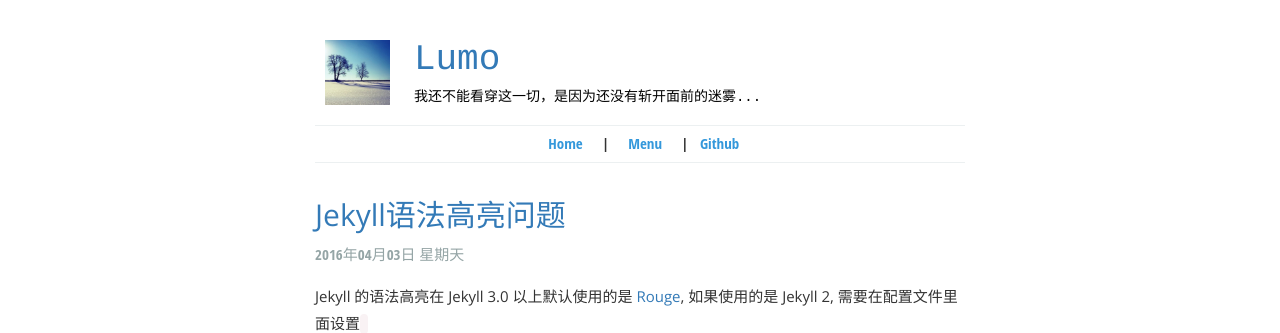
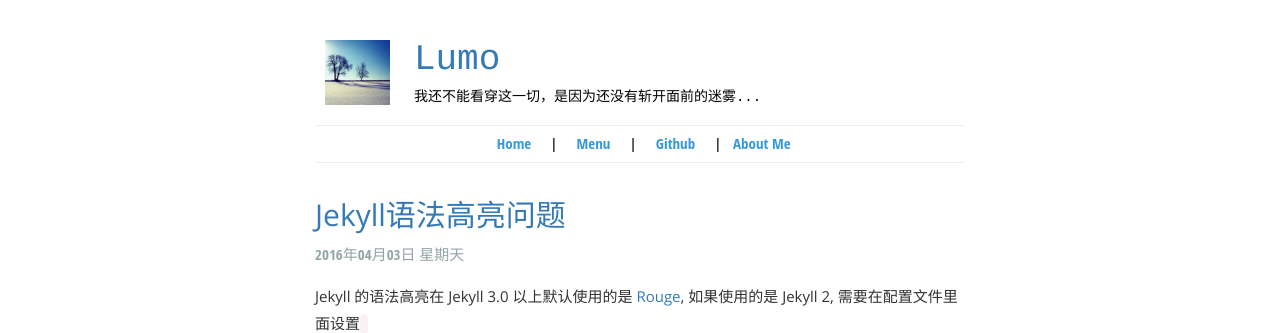
Before and after one commit to LumoCheung/lumocheung.github.com, a Jekyll site: the page built from index.html, in a window 1280 px wide. Shown: the top 333 px of the page. Built offline with Jekyll 4.4.1, drawn with Linux system fonts in a browser that asks for light colours.

Commit message:
Update blog_header.html

```diff
--- a/_includes/blog_header.html
+++ b/_includes/blog_header.html
@@ -16,8 +16,9 @@
             <li><a href="/menu.html">Menu</a></li>
             <li>|</li>
             <li><a target="_blank" href="https://github.com/lumocheung">Github</a></li>
-            <!--暂时不开放<li>|</li>
-            <li><a target="_blank" href="/about.html"> About Me</a></li>-->
+            <li>|</li>
+            <li><a href="#"> About Me</a></li>
+            <!--暂时不开放<li><a target="_blank" href="/about.html"> About Me</a></li>-->
         </ul>
     </nav>
 </header>
```
